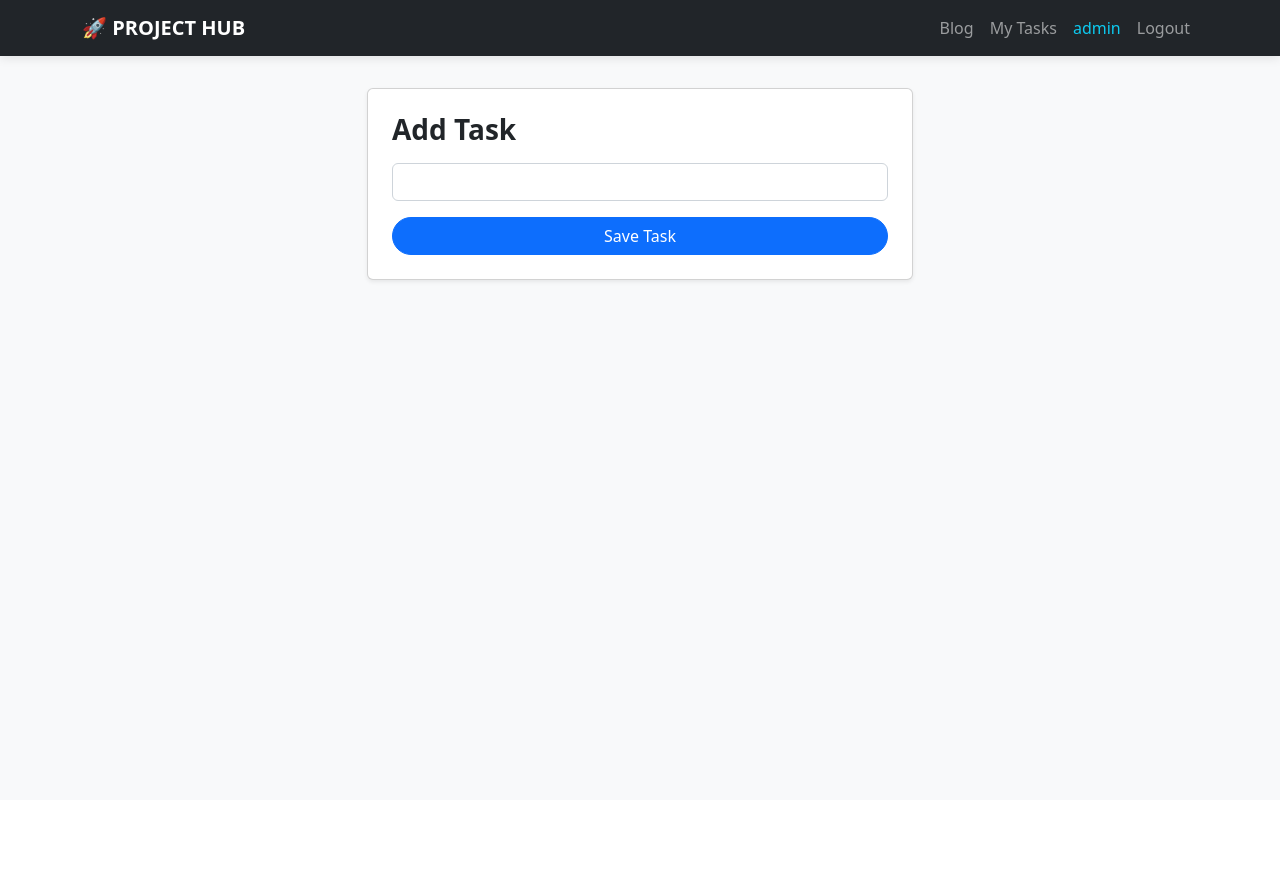
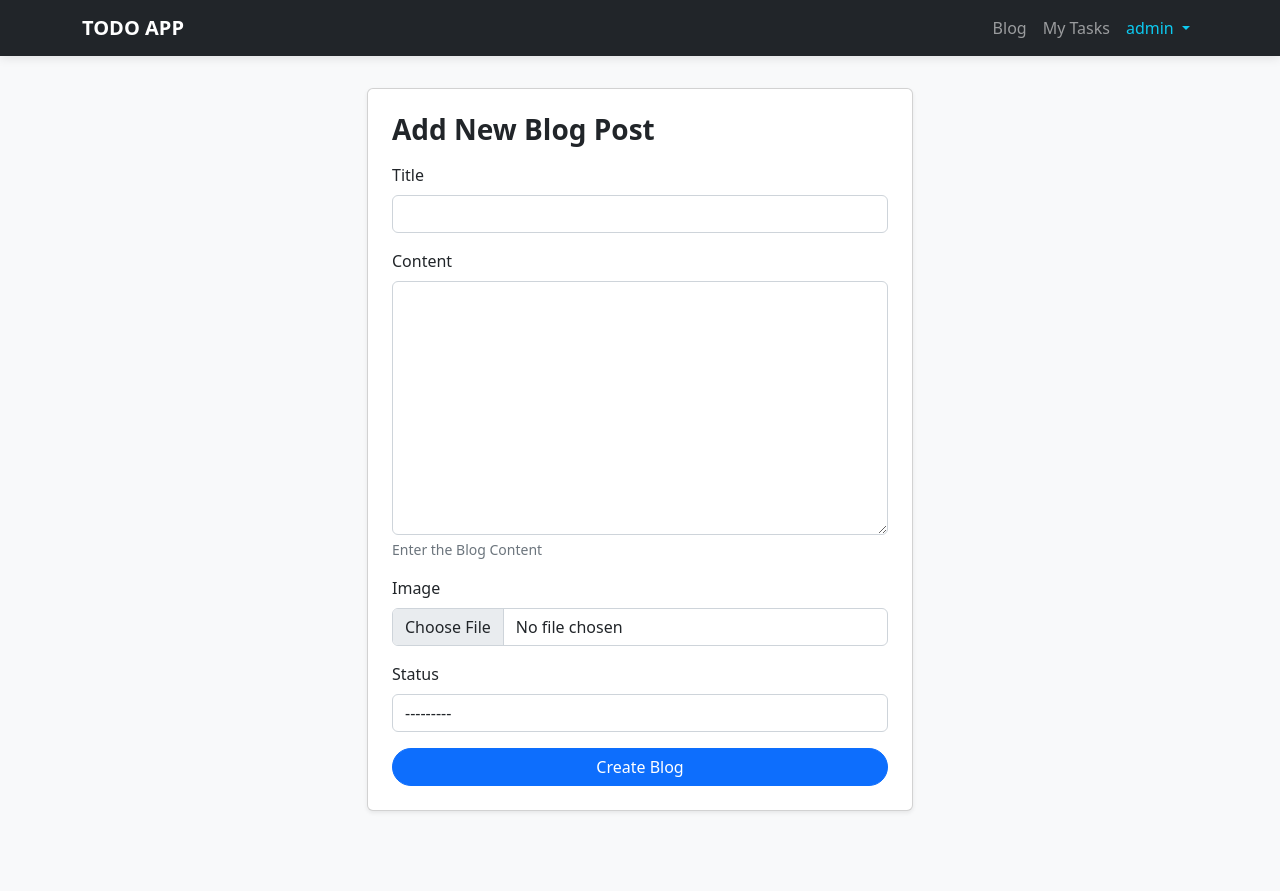
Before and after one commit to AjayDas-M/Django_Todo_App, a Django app: page /blog/create in a window 1280 px wide. Before the commit the page ends 283 px from the top, so only its background shows below. Run offline with Django 4.2, Linux system fonts and the light colour scheme; a user stored in the database is signed in; some libraries are stand-ins or nearby versions.

Commit message:
updated navigation bar

```diff
--- a/blog/forms.py
+++ b/blog/forms.py
@@ -1,11 +1,15 @@
-from django.forms import ModelForm, ImageField,FileInput
-from .models import Blog, Profile
+from django import forms
+from .models import Blog
 
-
-class BlogForm(ModelForm):
-    image = ImageField(required=False)
+class BlogForm(forms.ModelForm):
+    image = forms.ImageField(required=False)
 
     class Meta:
         model = Blog
-        # fields = "__all__"
         exclude = ('user', 'likes')
+
+    def __init__(self, *args, **kwargs):
+        super().__init__(*args, **kwargs)
+        # This loop adds the Bootstrap class to every field automatically
+        for field in self.fields:
+            self.fields[field].widget.attrs.update({'class': 'form-control'})
--- a/blog/templates/blog/blog.add.html
+++ b/blog/templates/blog/blog.add.html
@@ -3,13 +3,24 @@
 <div class="row justify-content-center">
     <div class="col-md-6">
         <div class="card shadow-sm p-4">
-            <h3 class="fw-bold mb-3">{% if todo %}Update{% else %}Add{% endif %} Task</h3>
-            <form method="POST">
+            <h3 class="fw-bold mb-3">Add New Blog Post</h3>
+            <form method="POST" enctype="multipart/form-data">
                 {% csrf_token %}
-                <div class="mb-3">
-                    <input type="text" name="todo" class="form-control" value="{{ todo.todo }}" required>
-                </div>
-                <button type="submit" class="btn btn-primary w-100 rounded-pill">Save Task</button>
+
+                {% for field in form %}
+                    <div class="mb-3">
+                        <label class="form-label">{{ field.label }}</label>
+                        {{ field }}
+                        {% if field.help_text %}
+                            <div class="form-text">{{ field.help_text }}</div>
+                        {% endif %}
+                        {% for error in field.errors %}
+                            <div class="text-danger small">{{ error }}</div>
+                        {% endfor %}
+                    </div>
+                {% endfor %}
+
+                <button type="submit" class="btn btn-primary w-100 rounded-pill">Create Blog</button>
             </form>
         </div>
     </div>
--- a/templates/base.html
+++ b/templates/base.html
@@ -4,7 +4,7 @@
 <head>
     <meta charset="UTF-8">
     <meta name="viewport" content="width=device-width, initial-scale=1.0">
-    <title>{% block title %}Project Hub{% endblock %}</title>
+    <title>{% block title %}TODO APP{% endblock %}</title>
     <link rel="stylesheet" href="{% static 'bootstrap5/css/bootstrap.min.css' %}">
     <style>
         body { background-color: #f8f9fa; min-height: 100vh; }
@@ -15,7 +15,7 @@
 <body>
     <nav class="navbar navbar-expand-lg navbar-dark bg-dark">
         <div class="container">
-            <a class="navbar-brand fw-bold" href="/">🚀 PROJECT HUB</a>
+            <a class="navbar-brand fw-bold" href="/">TODO APP</a>
             <div class="collapse navbar-collapse justify-content-end">
                 <ul class="navbar-nav">
                     <li class="nav-item">
@@ -25,11 +25,15 @@
                         <li class="nav-item">
                             <a class="nav-link" href="{% url 'todos:todos.index' %}">My Tasks</a>
                         </li>
-                        <li class="nav-item">
-                            <a class="nav-link text-info" href="#">{{ user.username }}</a>
-                        </li>
-                        <li class="nav-item">
-                            <a class="nav-link" href="{% url 'authentication:logout' %}">Logout</a>
+                        <li class="nav-item dropdown">
+                            <a class="nav-link dropdown-toggle text-info" href="#" id="userDropdown" role="button" data-bs-toggle="dropdown">
+                                {{ user.username }}
+                            </a>
+                            <ul class="dropdown-menu dropdown-menu-end shadow">
+                                <li><a class="dropdown-item" href="#">Profile</a></li>
+                                <li><hr class="dropdown-divider"></li>
+                                <li><a class="dropdown-item text-danger" href="{% url 'authentication:logout' %}">Logout</a></li>
+                            </ul>
                         </li>
                     {% else %}
                         <li class="nav-item">
```
Also changed, not shown: db.sqlite3, media/images/blog/IMG-20240214-WA0014.jpg (deleted), media/images/blog/set2.jpeg (added).
